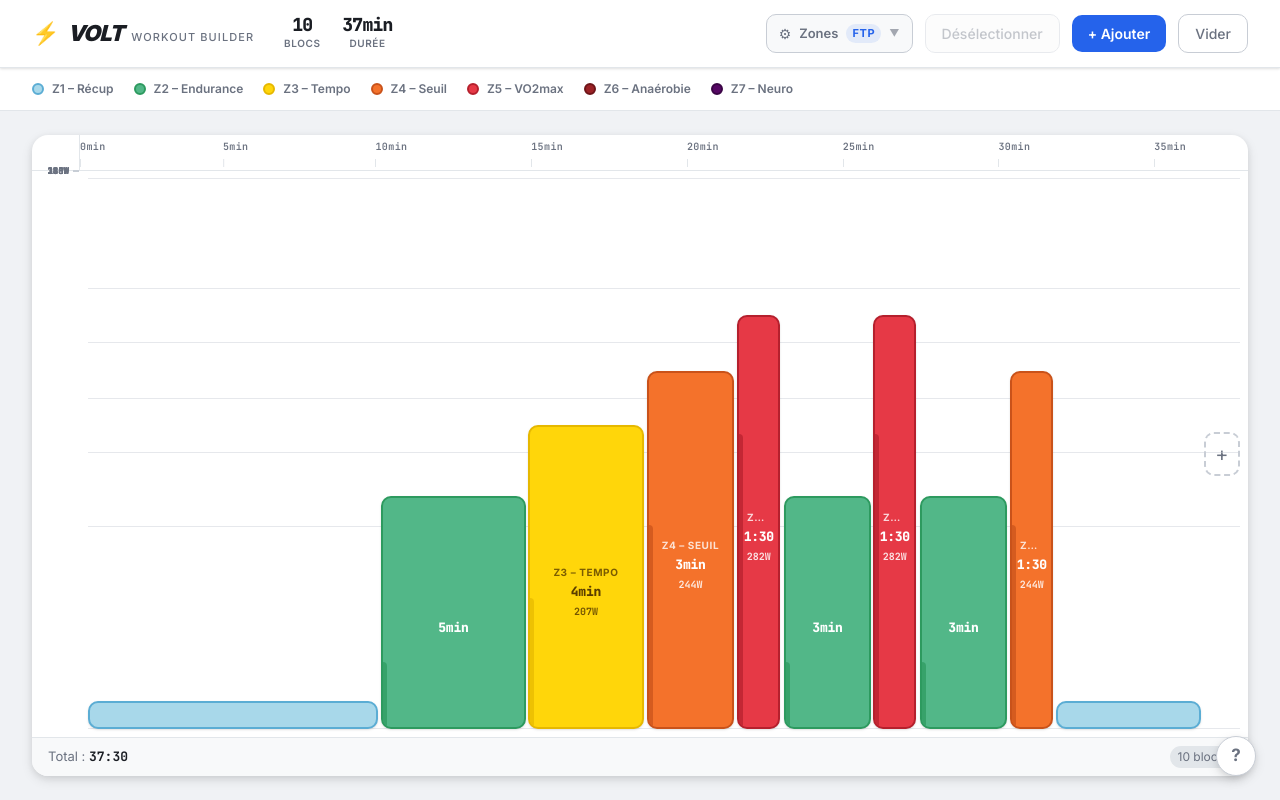
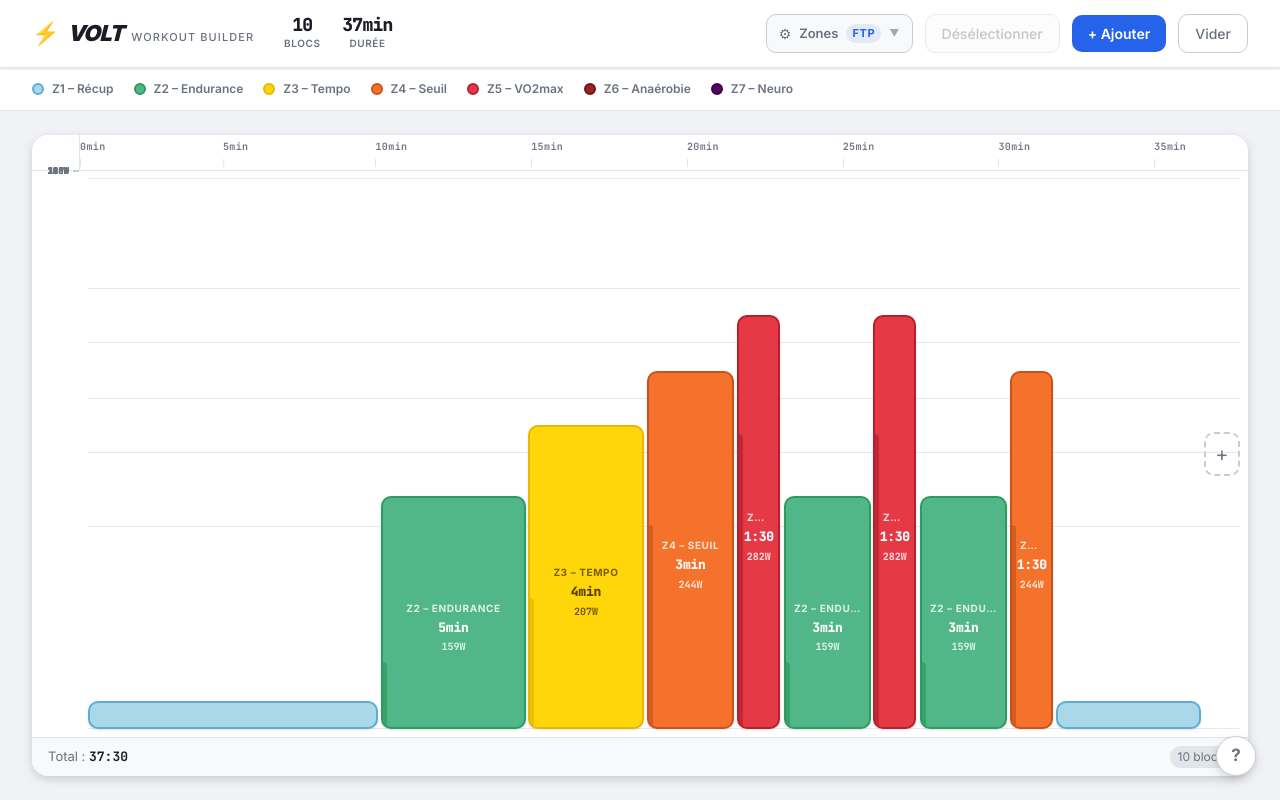
Before and after one commit to Pierox57/volt, a React (Vite) app: page / in a window 1280 px wide. Built offline with nearby package versions, Linux system fonts and the light colour scheme.

Commit message:
fix: address code review – document 1.3 cap in zoneMidpoint, use CANVAS_HEIGHT for threshold
Agent-Logs-Url: https://github.com/Pierox57/volt/sessions/d7bc6283-8df9-40fe-89e7-88cb9e88ed3c

Co-authored-by: Pierox57 <69461069+Pierox57@users.noreply.github.com>

```diff
--- a/src/components/IntervalBlock/index.tsx
+++ b/src/components/IntervalBlock/index.tsx
@@ -161,8 +161,8 @@ export default function IntervalBlock({
   );
 
   /* ── Derived display values ─────────────────────────────────────────────── */
-  // Estimate pixel height for content-hiding thresholds (100px min container as fallback)
-  const approxHeightPx = Math.max(MIN_BLOCK_HEIGHT, heightRatio * 100);
+  // Use CANVAS_HEIGHT as the reference for content-hiding thresholds (same baseline as drag overlay)
+  const approxHeightPx = Math.max(MIN_BLOCK_HEIGHT, heightRatio * CANVAS_HEIGHT);
   const isTiny      = approxHeightPx < 48;
   const isVerySmall = approxHeightPx < 32;
 
--- a/src/zones.ts
+++ b/src/zones.ts
@@ -94,7 +94,9 @@ export function getZoneIndexForWatts(watts: number, zones: ZoneRange[]): number
 
 /** Get the midpoint watts of a zone */
 export function zoneMidpoint(range: ZoneRange): number {
-  // For Z7, use slightly above min to avoid huge values
+  // Cap the effective max at 130 % of the zone minimum.
+  // This prevents Z7 (neuromuscular, theoretically unbounded) from
+  // producing an unrealistically large midpoint value.
   const max = Math.min(range.max, range.min * 1.3);
   return Math.round((range.min + max) / 2);
 }
```
